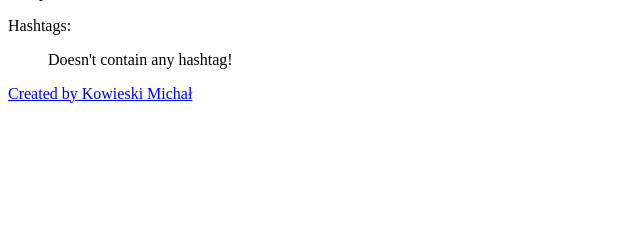
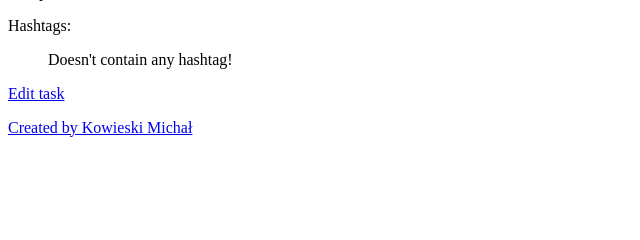
Before and after one commit to utevo/ToDo-web-app, a Django app: template todoapp/templates/todoapp/task_detail.html in a window 1280 px wide. Shown: the part 232-472 px from the top of the page, without its empty margins (0-640 px from the left). Run offline with Django 3.2, Linux system fonts and the light colour scheme; the template is opened without the code that fills it, so the values that code supplies are empty.

Commit message:
Add hyprelink in view task_detail for view edit_task.

```diff
--- a/todoapp/templates/todoapp/task_detail.html
+++ b/todoapp/templates/todoapp/task_detail.html
@@ -20,4 +20,6 @@
         {% endfor %}
     </ul>
 
+    <p><a href="{% url 'todoapp:edit_task' task.id %}">Edit task</a></p>
+
 {% endblock content %}
```
